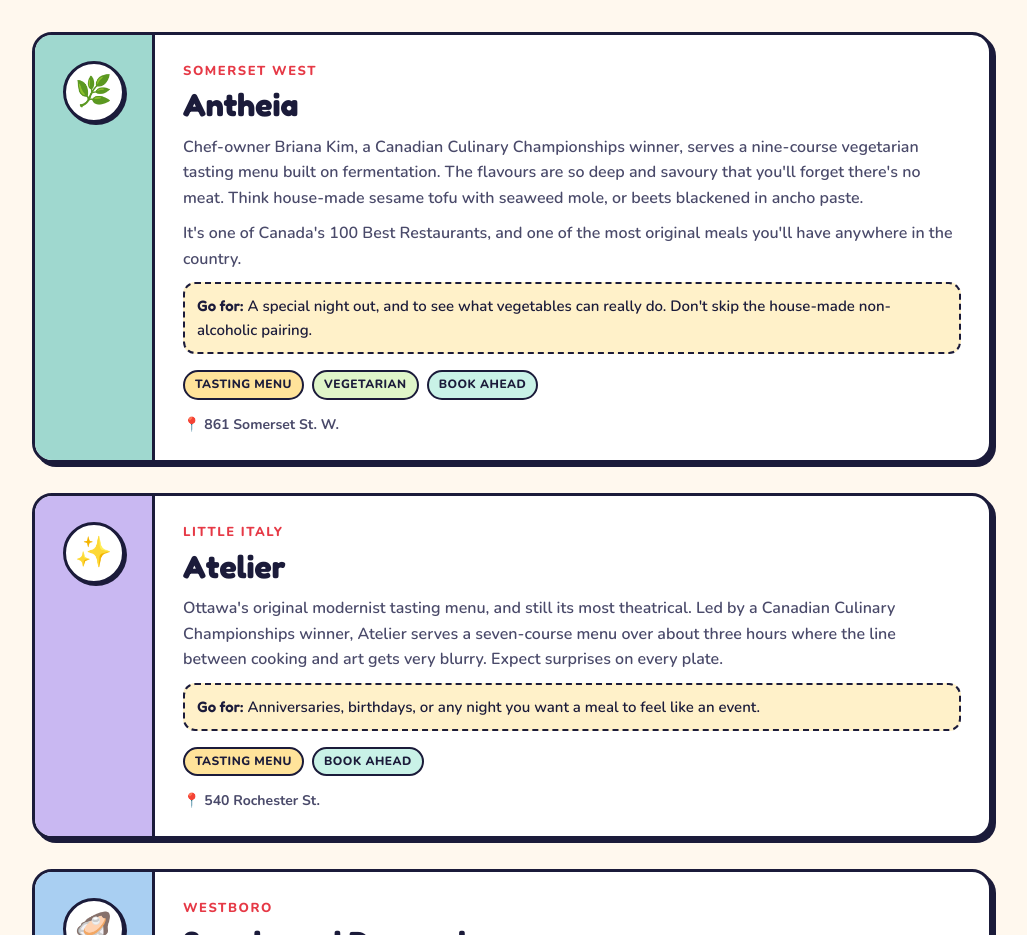
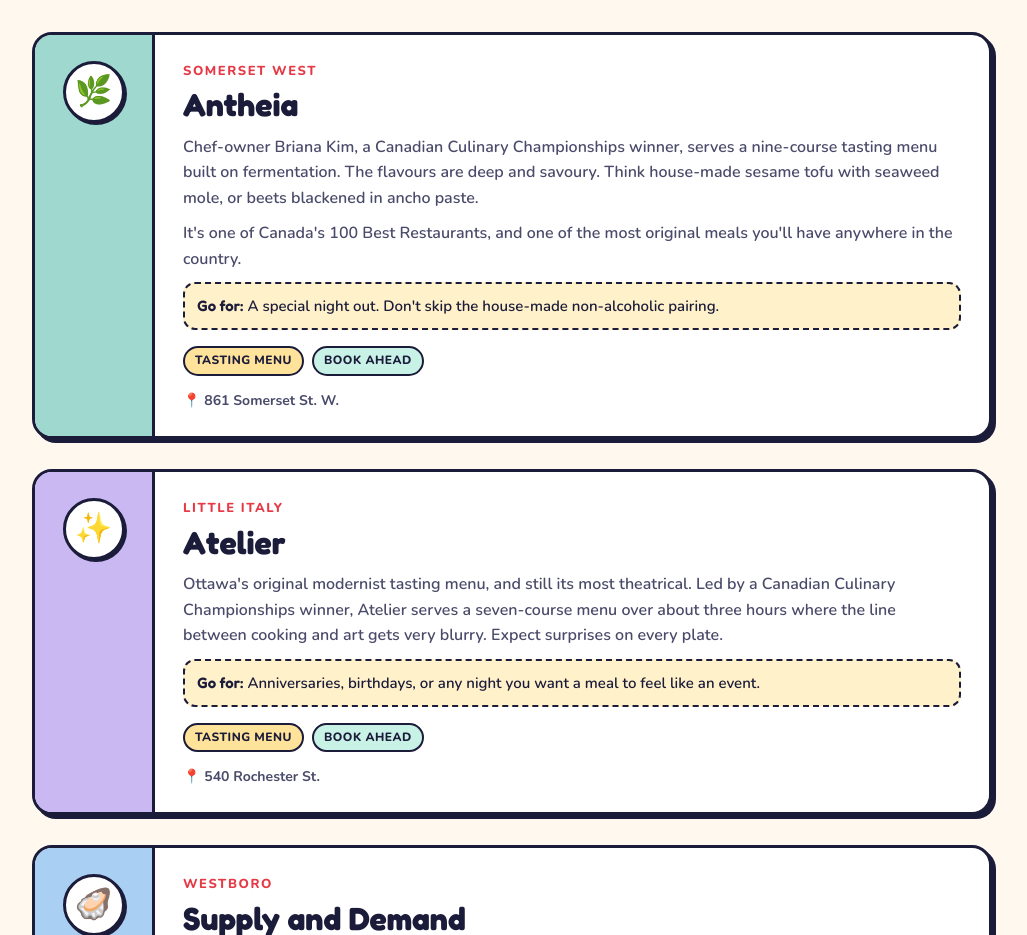
Before and after one commit to Ottawadining/web0707, a plain HTML site: page where-to-eat-in-ottawa.html in a window 1280 px wide. Shown: the part 980-1915 px from the top of the page, without its empty margins (128-1155 px from the left). Drawn offline with nearby package versions, Linux system fonts and the light colour scheme.

Commit message:
Add files via upload

```diff
--- a/where-to-eat-in-ottawa.html
+++ b/where-to-eat-in-ottawa.html
@@ -38,7 +38,7 @@
       "url": "https://ottawavisitorguide.com/where-to-eat-in-ottawa.html",
       "itemListOrder": "https://schema.org/ItemListUnordered",
       "itemListElement": [
-        { "@type": "ListItem", "position": 1, "item": { "@type": "Restaurant", "name": "Antheia", "servesCuisine": "Vegetarian tasting menu", "address": { "@type": "PostalAddress", "streetAddress": "861 Somerset St. W.", "addressLocality": "Ottawa", "addressRegion": "ON", "addressCountry": "CA" } } },
+        { "@type": "ListItem", "position": 1, "item": { "@type": "Restaurant", "name": "Antheia", "servesCuisine": "Fermentation-focused tasting menu", "address": { "@type": "PostalAddress", "streetAddress": "861 Somerset St. W.", "addressLocality": "Ottawa", "addressRegion": "ON", "addressCountry": "CA" } } },
         { "@type": "ListItem", "position": 2, "item": { "@type": "Restaurant", "name": "Atelier", "servesCuisine": "Modernist tasting menu", "address": { "@type": "PostalAddress", "streetAddress": "540 Rochester St.", "addressLocality": "Ottawa", "addressRegion": "ON", "addressCountry": "CA" } } },
         { "@type": "ListItem", "position": 3, "item": { "@type": "Restaurant", "name": "Supply and Demand", "servesCuisine": "Seafood, raw bar, pasta", "address": { "@type": "PostalAddress", "streetAddress": "1335 Wellington St. W.", "addressLocality": "Ottawa", "addressRegion": "ON", "addressCountry": "CA" } } },
         { "@type": "ListItem", "position": 4, "item": { "@type": "Restaurant", "name": "Gitanes", "servesCuisine": "French tasting menu", "address": { "@type": "PostalAddress", "streetAddress": "361 Elgin St.", "addressLocality": "Ottawa", "addressRegion": "ON", "addressCountry": "CA" } } },
@@ -121,7 +121,6 @@
 .tag{font-size:12px;font-weight:800;letter-spacing:.04em;text-transform:uppercase;border:2px solid var(--ink);border-radius:999px;padding:3px 10px;background:#fff}
 .tag.best{background:#C9F2E7}
 .tag.splurge{background:#FFE39A}
-.tag.veg{background:#DFF5C9}
 .addr{margin-top:14px;font-size:14px;font-weight:700;color:var(--ink-soft)}
 .more-casual{margin-top:34px;background:#fff;border:3px solid var(--ink);border-radius:var(--radius);box-shadow:var(--shadow);padding:20px 24px;font-weight:600;color:var(--ink-soft)}
 .more-casual b{font-family:'Fredoka';font-weight:600;color:var(--ink)}
@@ -223,10 +222,10 @@
         <div class="body">
           <div class="hood">Somerset West</div>
           <h3>Antheia</h3>
-          <p>Chef-owner Briana Kim, a Canadian Culinary Championships winner, serves a nine-course vegetarian tasting menu built on fermentation. The flavours are so deep and savoury that you'll forget there's no meat. Think house-made sesame tofu with seaweed mole, or beets blackened in ancho paste.</p>
+          <p>Chef-owner Briana Kim, a Canadian Culinary Championships winner, serves a nine-course tasting menu built on fermentation. The flavours are deep and savoury. Think house-made sesame tofu with seaweed mole, or beets blackened in ancho paste.</p>
           <p>It's one of Canada's 100 Best Restaurants, and one of the most original meals you'll have anywhere in the country.</p>
-          <p class="tip"><b>Go for:</b> A special night out, and to see what vegetables can really do. Don't skip the house-made non-alcoholic pairing.</p>
-          <div class="meta"><span class="tag splurge">Tasting menu</span><span class="tag veg">Vegetarian</span><span class="tag best">Book ahead</span></div>
+          <p class="tip"><b>Go for:</b> A special night out. Don't skip the house-made non-alcoholic pairing.</p>
+          <div class="meta"><span class="tag splurge">Tasting menu</span><span class="tag best">Book ahead</span></div>
           <div class="addr">📍 861 Somerset St. W.</div>
         </div>
       </article>
```
